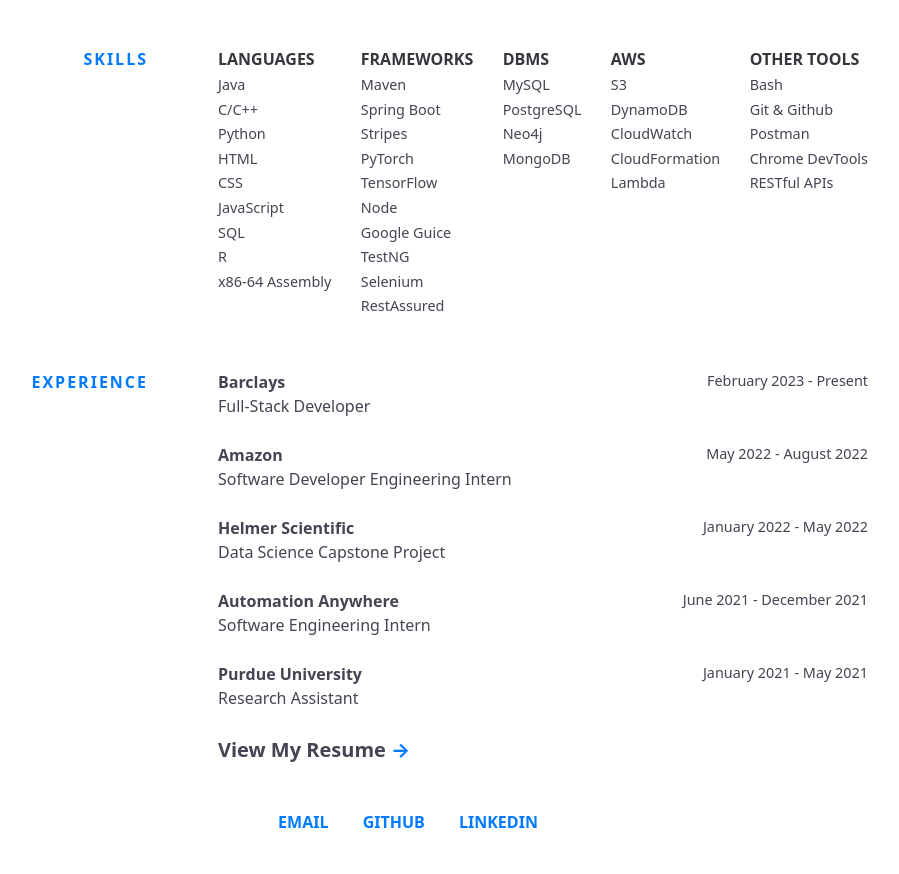
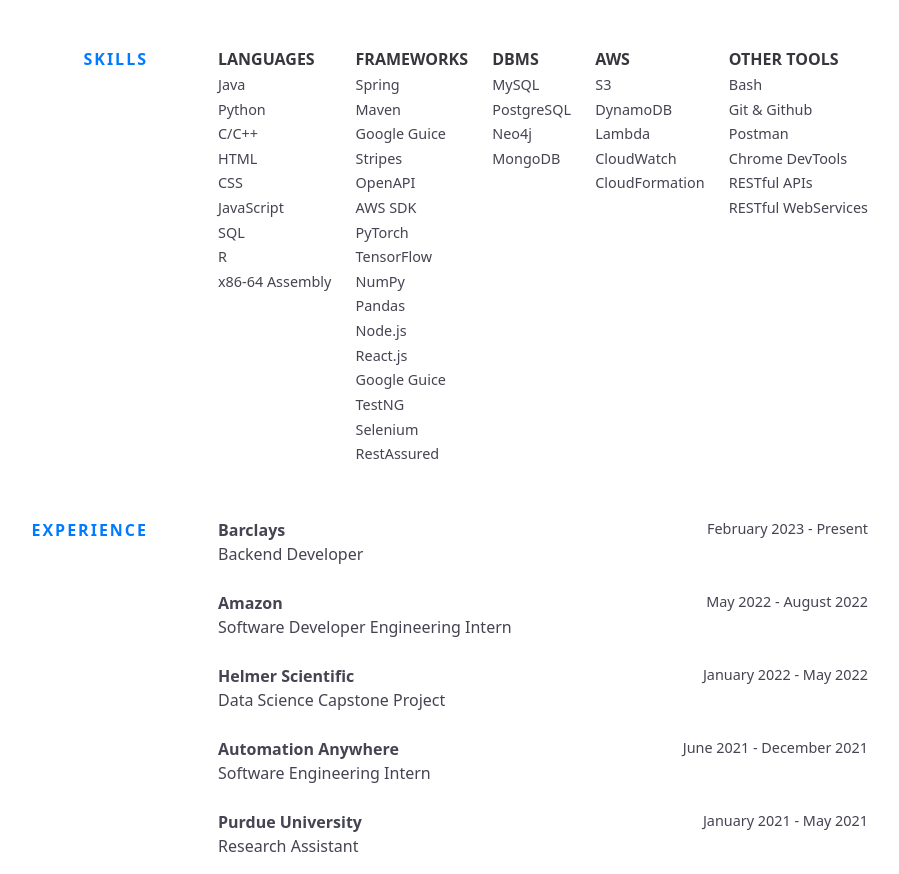
Before and after one commit to hariharanep/Personal-Portfolio, a plain HTML site: page index.html in a window 1280 px wide. Shown: the part 911-1785 px from the top of the page, without its empty margins (232-1131 px from the left). Drawn offline with Linux system fonts and the light colour scheme.

Commit message:
Updating skills and resume

```diff
--- a/index.html
+++ b/index.html
@@ -37,8 +37,8 @@
 						<div class="skills_category_label">Languages</div>
 						<ul>
 							<li class="skills_category_item">Java</li>
+							<li class="skills_category_item">Python</li>
 							<li class="skills_category_item">C/C++</li>
-							<li class="skills_category_item">Python</li>
 							<li class="skills_category_item">HTML</li>
 							<li class="skills_category_item">CSS</li>
 							<li class="skills_category_item">JavaScript</li>
@@ -50,12 +50,18 @@
 					<div class="skills_category">
 						<div class="skills_category_label">Frameworks</div>
 						<ul>
+							<li class="skills_category_item">Spring</li>
 							<li class="skills_category_item">Maven</li>
-							<li class="skills_category_item">Spring Boot</li>
+							<li class="skills_category_item">Google Guice</li>
 							<li class="skills_category_item">Stripes</li>
+							<li class="skills_category_item">OpenAPI</li>
+							<li class="skills_category_item">AWS SDK</li>
 							<li class="skills_category_item">PyTorch</li>
 							<li class="skills_category_item">TensorFlow</li>
-							<li class="skills_category_item">Node</li>
+							<li class="skills_category_item">NumPy</li>
+							<li class="skills_category_item">Pandas</li>
+							<li class="skills_category_item">Node.js</li>
+							<li class="skills_category_item">React.js</li>
 							<li class="skills_category_item">Google Guice</li>
 							<li class="skills_category_item">TestNG</li>
 							<li class="skills_category_item">Selenium</li>
@@ -76,9 +82,9 @@
 						<ul>
 							<li class="skills_category_item">S3</li>
 							<li class="skills_category_item">DynamoDB</li>
+							<li class="skills_category_item">Lambda</li>
 							<li class="skills_category_item">CloudWatch</li>
 							<li class="skills_category_item">CloudFormation</li>
-							<li class="skills_category_item">Lambda</li>
 						</ul>
 					</div>
 					<div class="skills_category">
@@ -89,6 +95,7 @@
 							<li class="skills_category_item">Postman</li>
 							<li class="skills_category_item">Chrome DevTools</li>
 							<li class="skills_category_item">RESTful APIs</li>
+							<li class="skills_category_item">RESTful WebServices</li>
 						</ul>
 					</div>
 				</div>
@@ -105,7 +112,7 @@
 							</div>
 							<div class="job_time">February 2023 - Present</div>
 						</div>
-						<div class="job_position">Full-Stack Developer</div>
+						<div class="job_position">Backend Developer</div>
 					</div>
 					<div class="job">
 						<div class="time-place">
```
Also changed, not shown: 1 other file.
